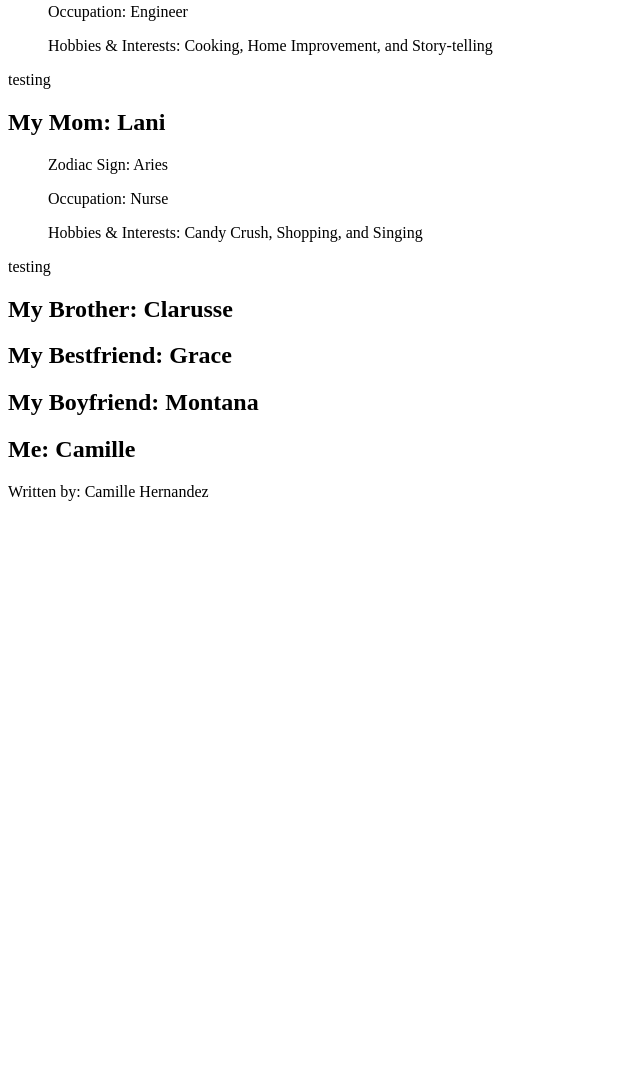
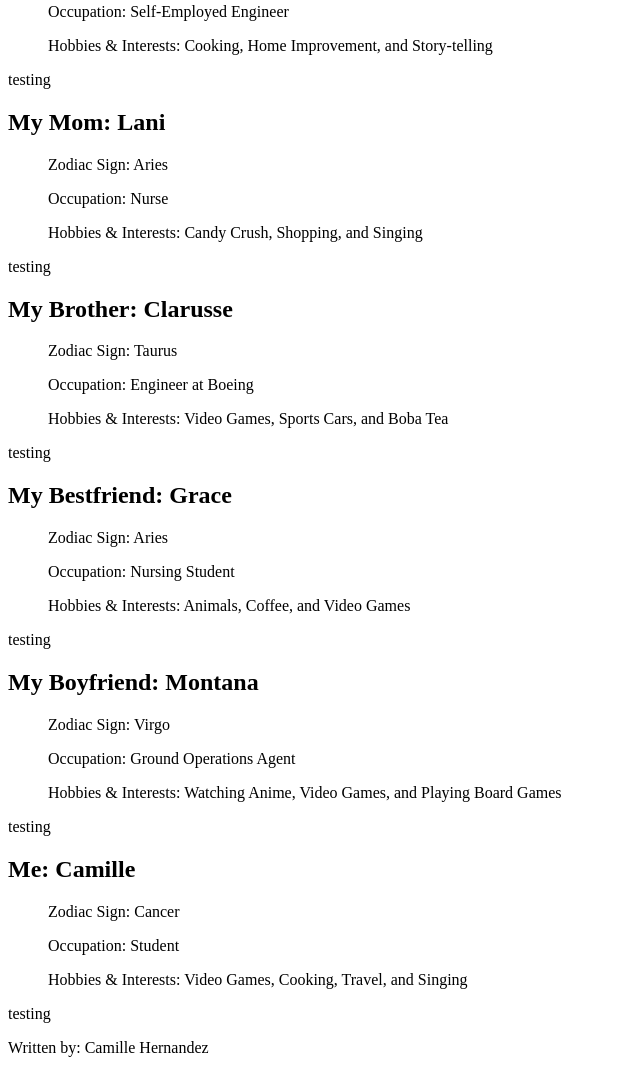
Before and after one commit to STL-WomenPlus-WebDev-March2023/js-assignment-4-html-me-something-Caymil97, a website: page index.html in a window 1280 px wide. Shown: the part 158-1231 px from the top of the page, without its empty margins (0-640 px from the left). Before the commit the page ends 800 px from the top, so only its background shows below. Drawn offline with Linux system fonts and the light colour scheme.

Commit message:
Added hobbies lists

```diff
--- a/index.html
+++ b/index.html
@@ -11,7 +11,7 @@
       <h2>My Dad: Samuel</h2>
       <p>
          <ul>Zodiac Sign: Scorpio</ul>
-         <ul>Occupation: Engineer</ul>
+         <ul>Occupation: Self-Employed Engineer</ul>
          <ul>Hobbies & Interests: Cooking, Home Improvement, and Story-telling</ul>
          testing
       </p>
@@ -28,18 +28,42 @@
    </article>
    <article>
       <h2>My Brother: Clarusse</h2>
+      <p>
+         <ul>Zodiac Sign: Taurus</ul>
+         <ul>Occupation: Engineer at Boeing</ul>
+         <ul>Hobbies & Interests: Video Games, Sports Cars, and Boba Tea</ul>
+         testing
+      </p>
    </article>
 
    <article>
       <h2>My Bestfriend: Grace</h2>
+      <p>
+         <ul>Zodiac Sign: Aries</ul>
+         <ul>Occupation: Nursing Student</ul>
+         <ul>Hobbies & Interests: Animals, Coffee, and Video Games</ul>
+         testing
+      </p>
    </article>
    <article>
       <h2>My Boyfriend: Montana</h2>
+      <p>
+         <ul>Zodiac Sign: Virgo</ul>
+         <ul>Occupation: Ground Operations Agent</ul>
+         <ul>Hobbies & Interests: Watching Anime, Video Games, and Playing Board Games</ul>
+         testing
+      </p>
    </article>
 
    <article>
       <h2>Me: Camille</h2>
-      <p></p>
+      <p>
+         <ul>Zodiac Sign: Cancer</ul>
+         <ul>Occupation: Student</ul>
+         <ul>Hobbies & Interests: Video Games, Cooking, Travel, and Singing</ul>
+         testing
+      </p>
+
    </article>
 </main>
    <footer>
```
